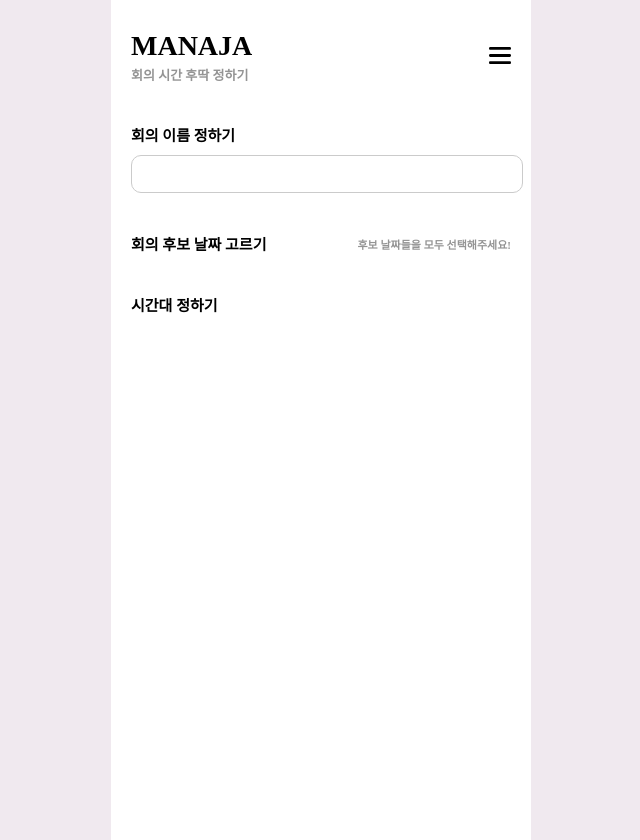
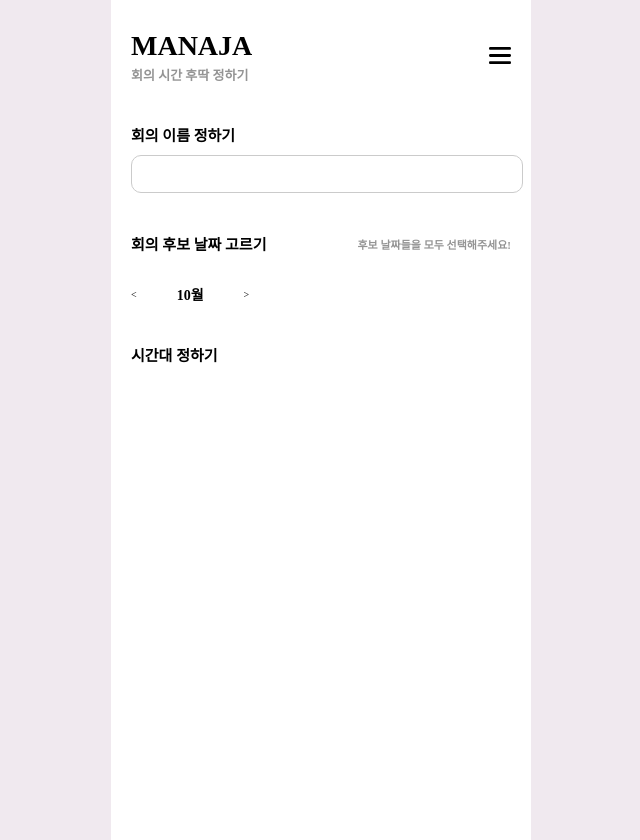
Before and after one commit to kimtaejin3/manaja, a React (Create React App) app: page / in a window 1280 px wide. Shown: the whole page, without its empty margins (319-959 px from the left). Built offline with nearby package versions, Linux system fonts and the light colour scheme.

Commit message:
design: Calendar header 스타일링

```diff
--- /dev/null
+++ b/src/components/commons/Calendar.jsx
@@ -0,0 +1,14 @@
+import styles from "./Calendar.module.scss";
+
+export default function Calendar() {
+  return (
+    <div className={styles.container}>
+      <div className={styles.header}>
+        <button>{"<"}</button>
+        <span>10월</span>
+        <button>{">"}</button>
+      </div>
+      <div></div>
+    </div>
+  );
+}
--- /dev/null
+++ b/src/components/commons/Calendar.module.scss
@@ -0,0 +1,13 @@
+@import "../../styles/global.scss";
+
+.container {
+  .header {
+    display: flex;
+    gap: 40px;
+
+    span {
+      @include mainText;
+      font-size: 1.4rem;
+    }
+  }
+}
--- a/src/components/fields/MeetingDaysField.jsx
+++ b/src/components/fields/MeetingDaysField.jsx
@@ -1,3 +1,4 @@
+import Calendar from "../commons/Calendar";
 import styles from "./MeetingDaysField.module.scss";
 
 export default function MeetingDaysField({ sx }) {
@@ -7,6 +8,9 @@ export default function MeetingDaysField({ sx }) {
         <label>회의 후보 날짜 고르기</label>
         <p>후보 날짜들을 모두 선택해주세요!</p>
       </div>
+      <div className={styles.calendarField}>
+        <Calendar />
+      </div>
     </div>
   );
 }
--- a/src/components/fields/MeetingDaysField.module.scss
+++ b/src/components/fields/MeetingDaysField.module.scss
@@ -16,4 +16,8 @@
       @include subText-small;
     }
   }
+
+  .calendarField {
+    margin-top: 30px;
+  }
 }
```
